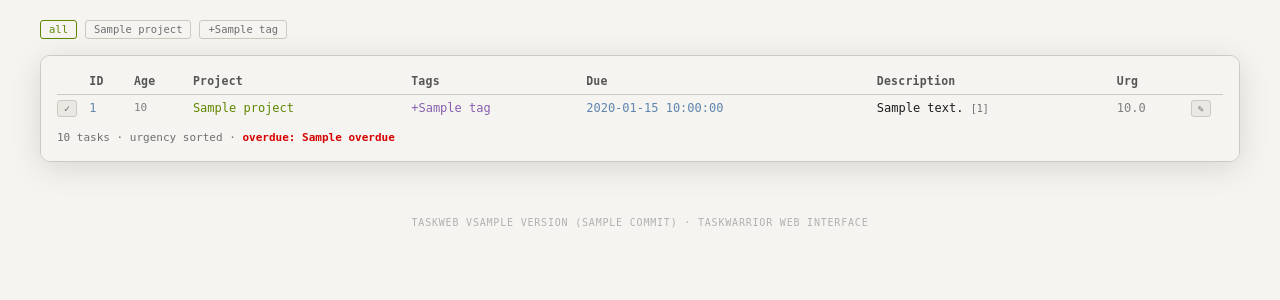
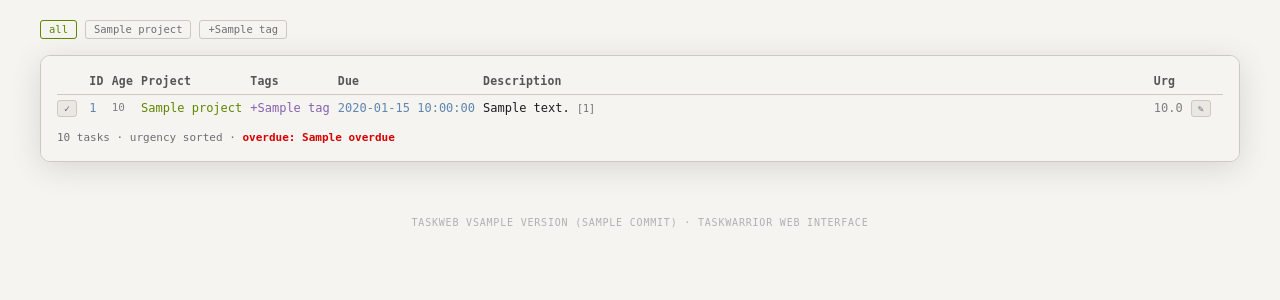
Before and after one commit to ivankovnatsky/taskweb, a Python web app: template taskweb/templates/index.html in a window 1280 px wide. Shown: the part 57-357 px from the top of the page. Run offline with Jinja, Linux system fonts and the light colour scheme; the template is opened without the code that fills it: most values are stand-ins (such as "Sample title", 1, 10 or a date in 2020).

Commit message:
Fix description column truncation with max-width:0 + width:100%
Forces desc td to fill remaining space after other columns while
enabling text-overflow ellipsis. Edit button column stays visible.

https://claude.ai/code/session_012mGDfxuuAfjA45JJnFLQ5S

```diff
--- a/taskweb/static/style.css
+++ b/taskweb/static/style.css
@@ -190,7 +190,9 @@ tr.active-row .id { color: var(--tw-act) }
 .urg { color: var(--tw-urg) }
 .urg-lo { color: var(--tw-age) }
 .desc { color: var(--tw-desc) }
-table.tw .desc {
+table.tw td.desc {
+  max-width: 0;
+  width: 100%;
   overflow: hidden;
   text-overflow: ellipsis;
   white-space: nowrap;
```
